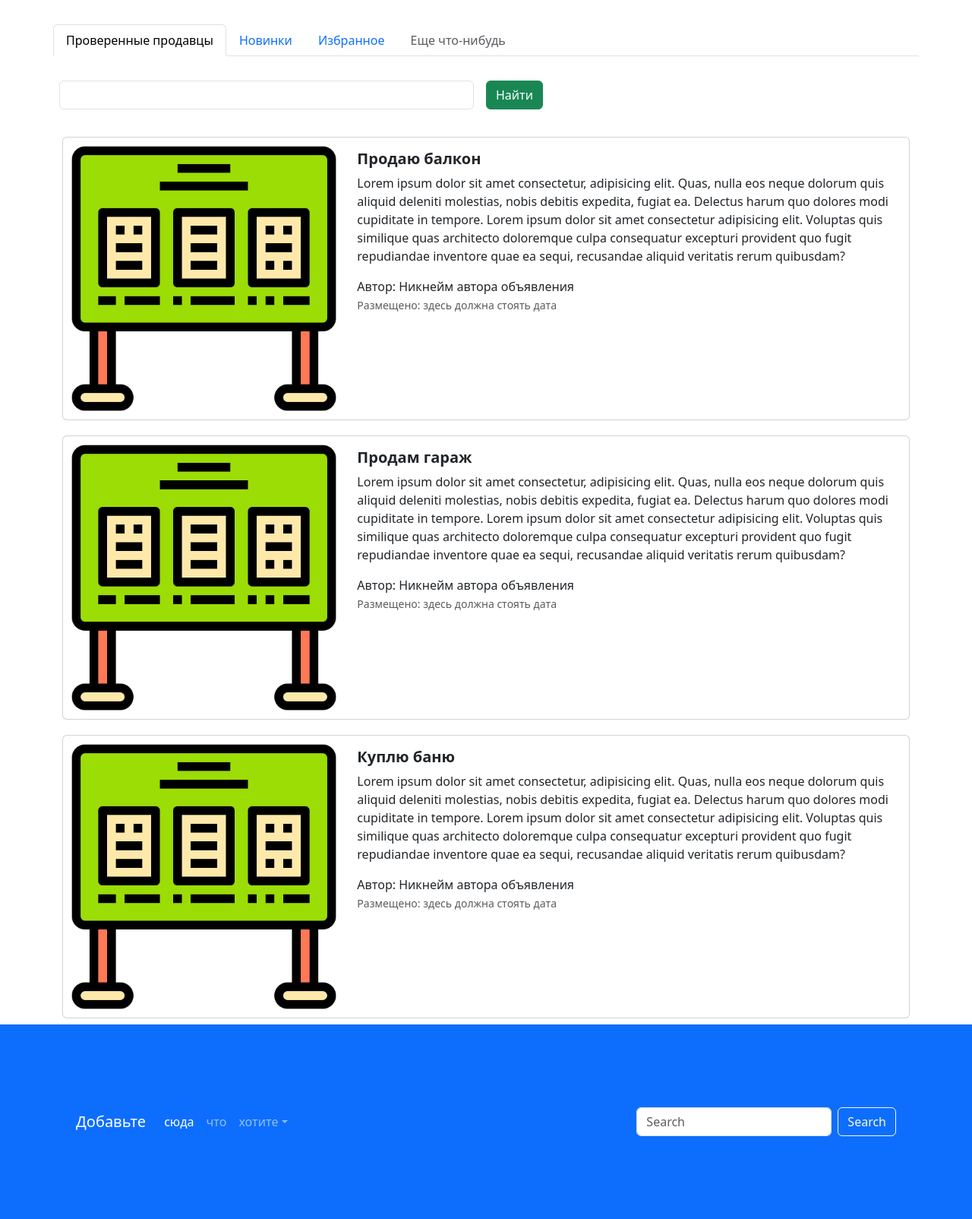
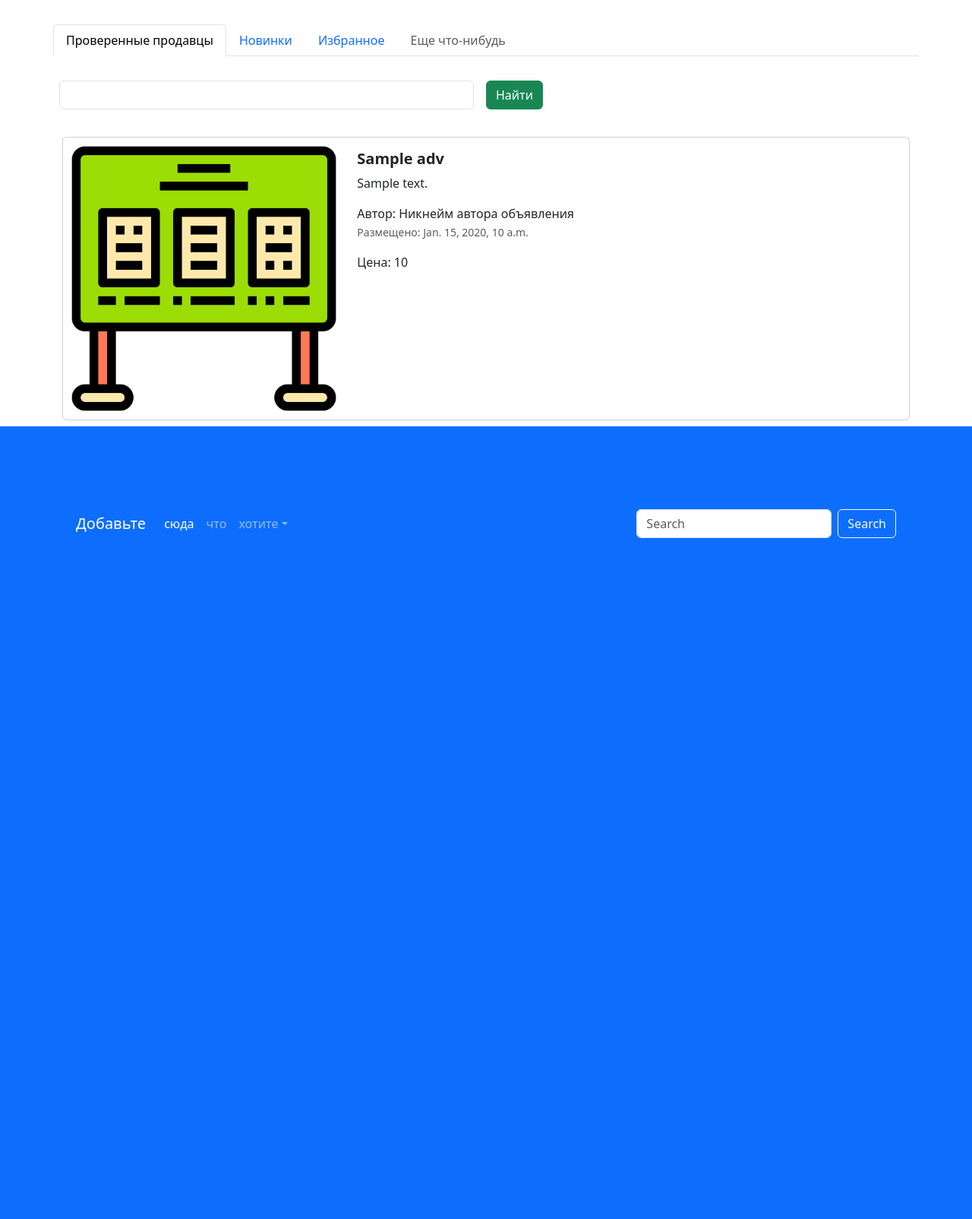
Before and after one commit to z-kirill-z/module_4, a Django app: template lesson4/templates/index.html in a window 1280 px wide. Shown: the part 716-2320 px from the top of the page at 76% size. After the commit the page ends 1424 px from the top, so only its background shows below. Run offline with Django 3.2, Linux system fonts and the light colour scheme; the template is opened without the code that fills it: most values are stand-ins (such as "Sample title", 1, 10 or a date in 2020).

Commit message:
ne ponyatki

```diff
--- a/lesson4/app_less4/models.py
+++ b/lesson4/app_less4/models.py
@@ -1,6 +1,9 @@
 from django.db import models
 from django.contrib import admin
 from django.utils.html import format_html
+from django.contrib.auth import get_user_model
+
+User = get_user_model()
 # Create your models here.
 
 class Advertisement(models.Model):
@@ -10,6 +13,7 @@ class Advertisement(models.Model):
     auction = models.BooleanField('торг', help_text="отметьте, если торг возможен")
     created_at = models.DateTimeField(auto_now_add=True)
     updated_at = models.DateTimeField(auto_now=True)
+    user = models.ForeignKey(User, verbose_name='пользователь', on_delete=models.CASCADE)
 
     @admin.display(description='дата создания')
     def created_date(self):
@@ -35,4 +39,4 @@ class Advertisement(models.Model):
     def __str__(self):
         return f"Advertisement(id={self.id}, title={self.title}, price={self.price})"
     class Meta:
-        db_table = '"advertisements"'
+        db_table = 'advertisements'
--- a/lesson4/app_less4/views.py
+++ b/lesson4/app_less4/views.py
@@ -1,8 +1,11 @@
 from django.shortcuts import render
 from django.http import HttpResponse
+from .models import Advertisement
 
 def index(request):
-    return render(request, 'index.html')
+    advertisements = Advertisement.objects.all()
+    context = {'advertisements': advertisements}
+    return render(request, 'index.html', context)
 
 def top_sellers(request):
     return render(request, 'top-sellers.html')
--- a/lesson4/templates/index.html
+++ b/lesson4/templates/index.html
@@ -94,6 +94,7 @@
       </div>
     </form>
   </div>
+  {% for adv in advertisements %}
   <div class="col">
     <div class="card mb-2" style="max-width: 1200px; margin-top: 20px;">
       <div class="row g-0">
@@ -105,78 +106,22 @@
         <div class="col-md-8">
           <div class="card-body">
             <h5 class="card-title">
-              <a href="advertisement.html" class="nav-link"><strong>Продаю балкон</strong></a>
+              <a href="advertisement.html" class="nav-link"><strong>{{ adv.title }}</strong></a>
             </h5>
             <a href="advertisement.html" class="nav-link">
               <p class="card-text">
-                Lorem ipsum dolor sit amet consectetur, adipisicing elit. Quas, nulla eos neque dolorum quis aliquid
-                deleniti molestias, nobis debitis expedita, fugiat ea. Delectus harum quo dolores modi cupiditate in
-                tempore. Lorem ipsum dolor sit amet consectetur adipisicing elit. Voluptas quis similique quas
-                architecto doloremque culpa consequatur excepturi provident quo fugit repudiandae inventore quae ea
-                sequi, recusandae aliquid veritatis rerum quibusdam?
+                {{ adv.description }}
               </p>
               <span>Автор: Никнейм автора объявления</span>
-              <p class="card-text"><small class="text-muted">Размещено: здесь должна стоять дата</small></p>
-            </a>
-          </div>
-        </div>
-      </div>
-    </div>
-    <div class="card mb-2" style="max-width: 1200px; margin-top: 20px;">
-      <div class="row g-0">
-        <div class="col-md-4">
-          <a href="advertisement.html" class="nav-link">
-            <img src="{% static 'img/adv.png' %}" class="img-fluid rounded-start" alt="Card title">
-          </a>
-        </div>
-        <div class="col-md-8">
-          <div class="card-body">
-            <h5 class="card-title">
-              <a href="advertisement.html" class="nav-link"><strong>Продам гараж</strong></a>
-            </h5>
-            <a href="advertisement.html" class="nav-link">
-              <p class="card-text">
-                Lorem ipsum dolor sit amet consectetur, adipisicing elit. Quas, nulla eos neque dolorum quis aliquid
-                deleniti molestias, nobis debitis expedita, fugiat ea. Delectus harum quo dolores modi cupiditate in
-                tempore. Lorem ipsum dolor sit amet consectetur adipisicing elit. Voluptas quis similique quas
-                architecto doloremque culpa consequatur excepturi provident quo fugit repudiandae inventore quae ea
-                sequi, recusandae aliquid veritatis rerum quibusdam?
-              </p>
-              <span>Автор: Никнейм автора объявления</span>
-              <p class="card-text"><small class="text-muted">Размещено: здесь должна стоять дата</small></p>
-            </a>
-          </div>
-        </div>
-      </div>
-    </div>
-    <div class="card mb-2" style="max-width: 1200px; margin-top: 20px;">
-      <div class="row g-0">
-        <div class="col-md-4">
-          <a href="advertisement.html" class="nav-link">
-            <img src="{% static 'img/adv.png' %}" class="img-fluid rounded-start" alt="Card title">
-          </a>
-        </div>
-        <div class="col-md-8">
-          <div class="card-body">
-            <h5 class="card-title">
-              <a href="advertisement.html" class="nav-link"><strong>Куплю баню</strong></a>
-            </h5>
-            <a href="advertisement.html" class="nav-link">
-              <p class="card-text">
-                Lorem ipsum dolor sit amet consectetur, adipisicing elit. Quas, nulla eos neque dolorum quis aliquid
-                deleniti molestias, nobis debitis expedita, fugiat ea. Delectus harum quo dolores modi cupiditate in
-                tempore. Lorem ipsum dolor sit amet consectetur adipisicing elit. Voluptas quis similique quas
-                architecto doloremque culpa consequatur excepturi provident quo fugit repudiandae inventore quae ea
-                sequi, recusandae aliquid veritatis rerum quibusdam?
-              </p>
-              <span>Автор: Никнейм автора объявления</span>
-              <p class="card-text"><small class="text-muted">Размещено: здесь должна стоять дата</small></p>
+              <p class="card-text"><small class="text-muted">Размещено: {{ adv.created_at }}</small></p>
+              <span>Цена: {{ adv.price }}</span>
             </a>
           </div>
         </div>
       </div>
     </div>
   </div>
+  {% endfor %}
 </div>
 <footer style="padding: 100px;" class="bg-primary">
   <nav class="navbar navbar-expand-sm navbar-dark">
```
Also changed, not shown: lesson4/app_less4/migrations/0005_advertisement_user.py (added), lesson4/app_less4/migrations/0006_remove_advertisement_user_advertisement_user_id.py (added), lesson4/app_less4/migrations/0007_remove_advertisement_user_id_advertisement_user.py (added), lesson4/app_less4/migrations/0008_alter_advertisement_table.py (added).
